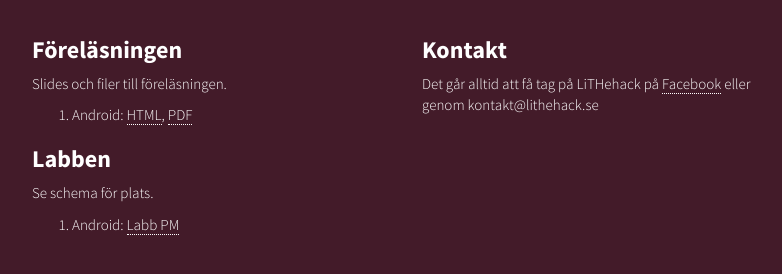
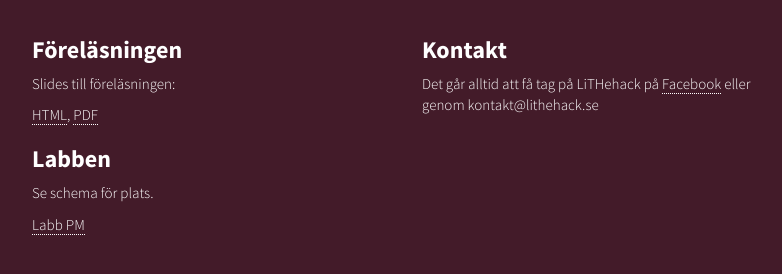
Before and after one commit to LiTHehack/koma, a plain HTML site: page index.html in a window 1280 px wide. Shown: the part 150-424 px from the top of the page, without its empty margins (233-1015 px from the left). Drawn offline with nearby package versions, Linux system fonts and the light colour scheme.

Commit message:
Remove list format and change wording

```diff
--- a/index.html
+++ b/index.html
@@ -43,21 +43,16 @@
 								Föreläsningen
 							</h3>
 							<p>
-                Slides och filer till föreläsningen.
+                Slides till föreläsningen:
 							</p>
-							<ol>
-				                <li>Android: <a href="lectures/android.html">HTML</a>, <a href="lectures/android.pdf">PDF</a></li>
-			                </ol>
-
+							<a href="lectures/android.html">HTML</a>, <a href="lectures/android.pdf">PDF</a>
 							<h3>
 								Labben
 							</h3>
 							<p>
 								Se schema för plats.
 							</p>
-							<ol>
-				                <li>Android: <a href="labs/android/uppgift.pdf">Labb PM</a></li>
-			              	</ol>
+		                	<a href="labs/android/uppgift.pdf">Labb PM</a>
 						</div>
 						<div class="col-sm-6">
 							<h3>
```
